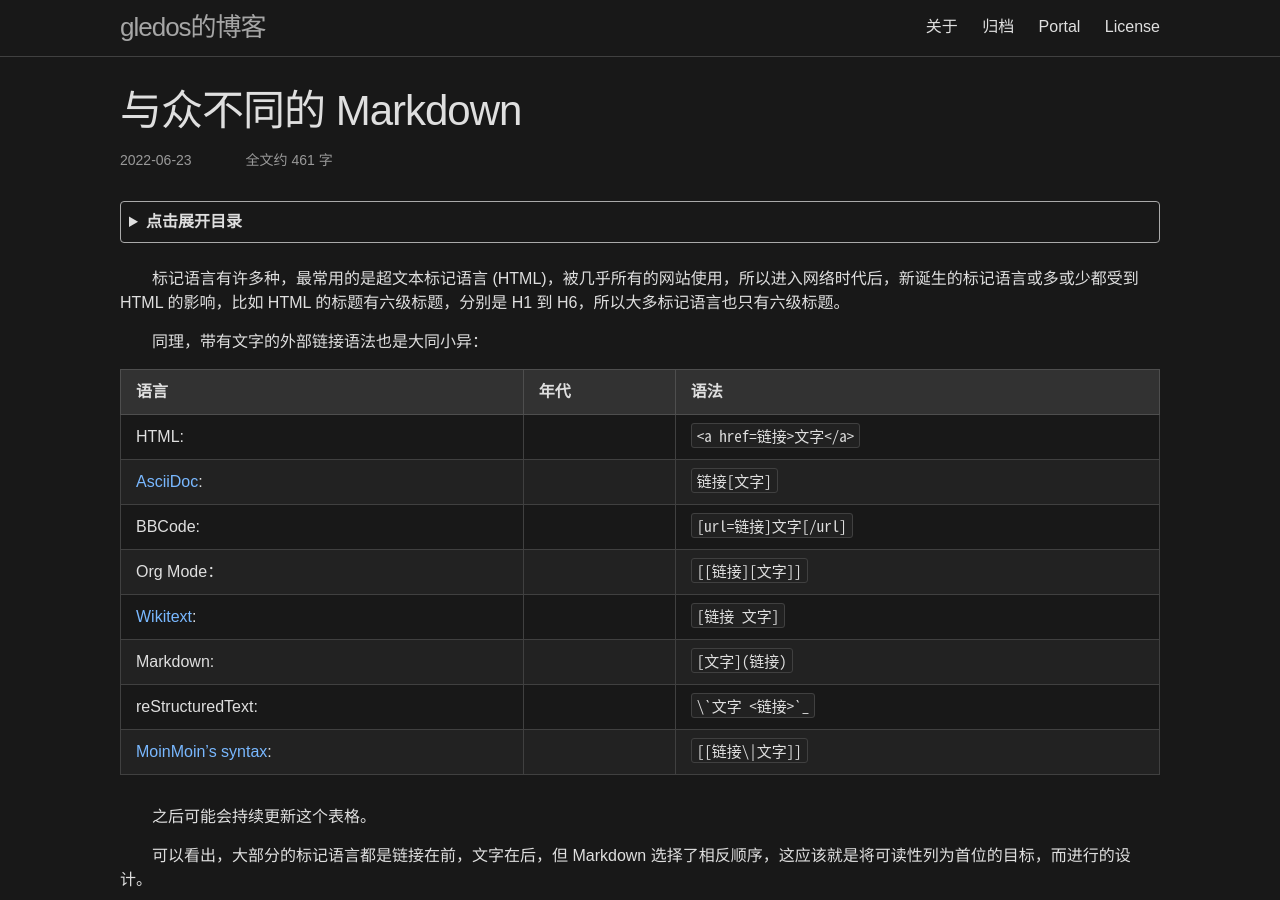
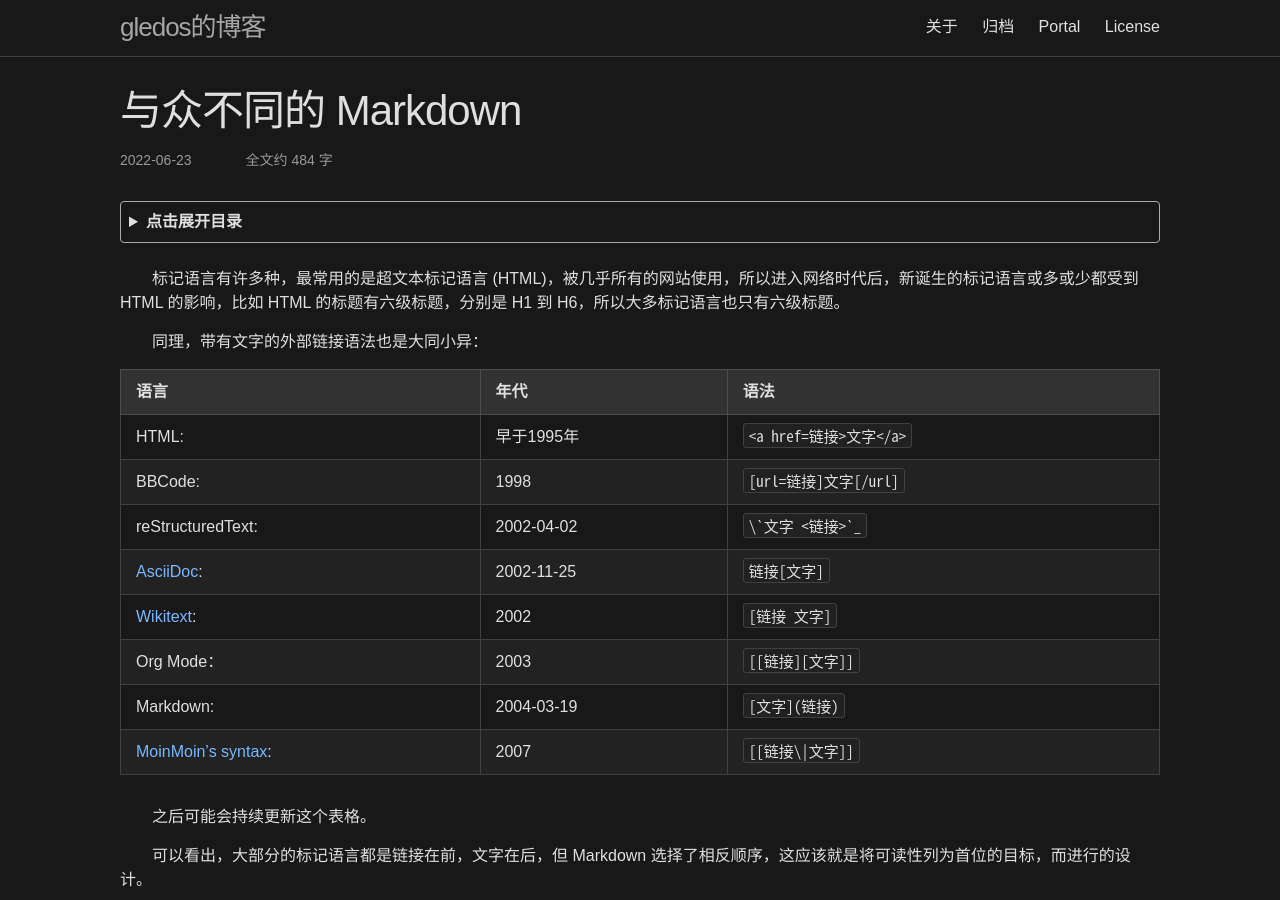
Before and after one commit to gledos/gledos.github.io, a Jekyll site: the page built from _posts/2022-06-23-specially-markdown.markdown, in a window 1280 px wide and 900 px high. Built offline with Jekyll 4.4.1, drawn with Linux system fonts in a browser that asks for light colours.

Commit message:
更新日期

````diff
--- a/_posts/2022-06-23-specially-markdown.markdown
+++ b/_posts/2022-06-23-specially-markdown.markdown
@@ -17,16 +17,16 @@ file-name: 2022-06-22-specially-markdown.markdown
 
 同理，带有文字的外部链接语法也是大同小异：
 
-| 语言                   | 年代 | 语法                    |
-| ---------------------- | ---- | ----------------------- |
-| HTML:                  |      | `<a href=链接>文字</a>` |
-| [AsciiDoc][]:          |      | `链接[文字]`            |
-| BBCode:                |      | `[url=链接]文字[/url]`  |
-| Org Mode：             |      | `[[链接][文字]]`        |
-| [Wikitext][]:          |      | `[链接 文字]`           |
-| Markdown:              |      | `[文字](链接)`          |
-| reStructuredText:      |      | ```\`文字 <链接>`_```   |
-| [MoinMoin's syntax][]: |      | `[[链接\|文字]]`        |
+| 语言                   | 年代       | 语法                    |
+| ---------------------- | ---------- | ----------------------- |
+| HTML:                  | 早于1995年 | `<a href=链接>文字</a>` |
+| BBCode:                | 1998       | `[url=链接]文字[/url]`  |
+| reStructuredText:      | 2002-04-02 | ```\`文字 <链接>`_```   |
+| [AsciiDoc][]:          | 2002-11-25 | `链接[文字]`            |
+| [Wikitext][]:          | 2002       | `[链接 文字]`           |
+| Org Mode：             | 2003       | `[[链接][文字]]`        |
+| Markdown:              | 2004-03-19 | `[文字](链接)`          |
+| [MoinMoin's syntax][]: | 2007       | `[[链接\|文字]]`        |
 
 之后可能会持续更新这个表格。
 
````
